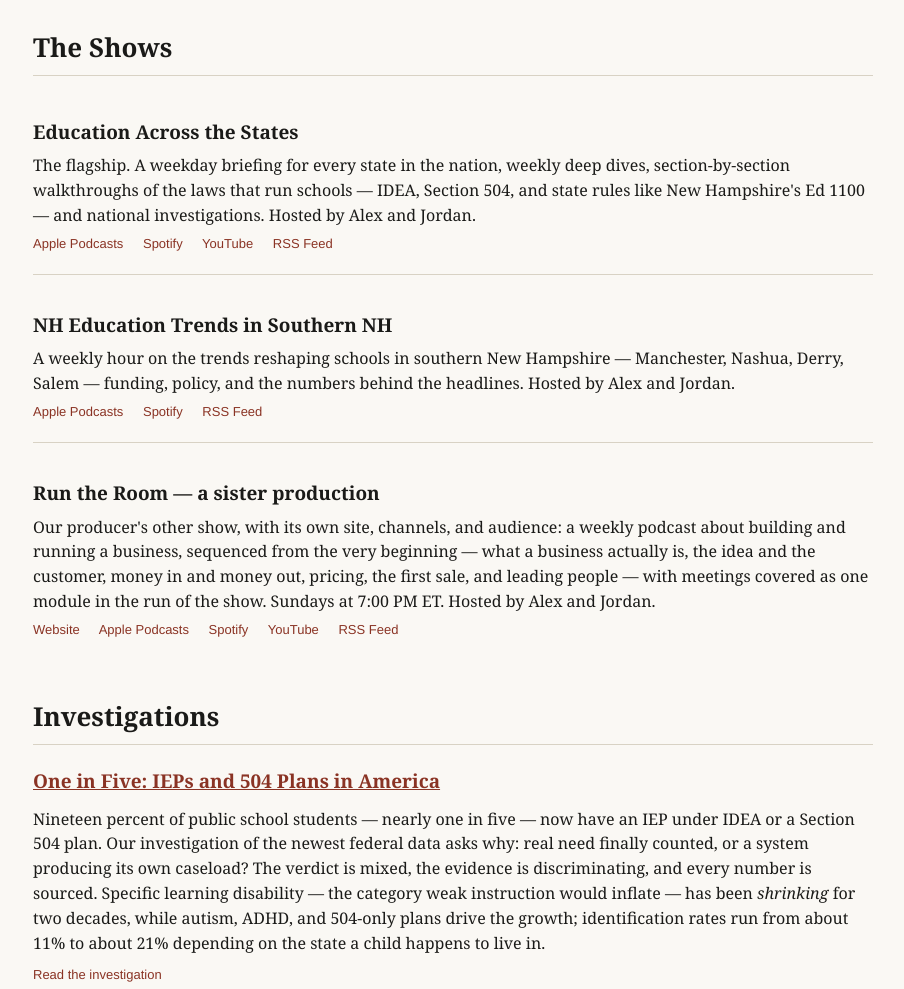
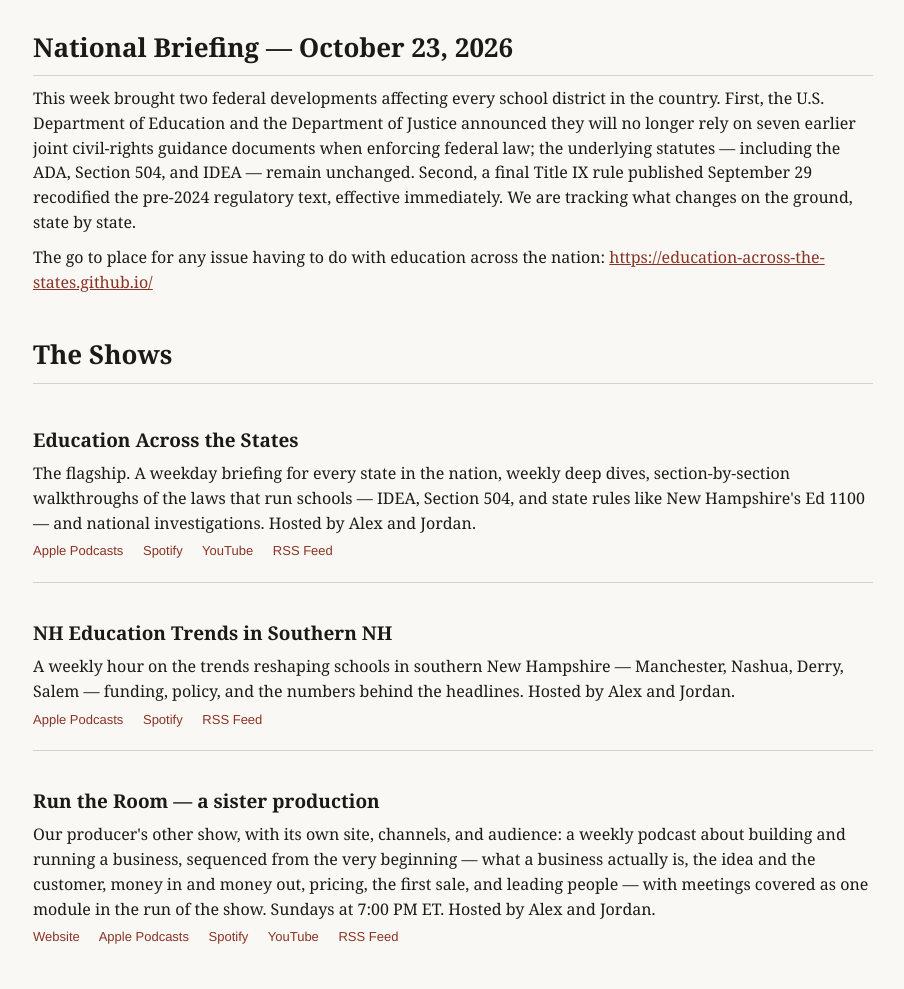
Before and after one commit to education-across-the-states/education-across-the-states.github.io, a plain HTML site: page index.html in a window 1280 px wide. Shown: the part 704-1693 px from the top of the page, without its empty margins (187-1091 px from the left). Drawn offline with Linux system fonts and the light colour scheme.

Commit message:
Add National Briefing — October 23, 2026 section to home page
Added national briefing section with updates on federal developments affecting education.

```diff
--- a/index.html
+++ b/index.html
@@ -87,7 +87,13 @@
   <p class="links"><a href="states/index.html">Browse all 50 states →</a></p>
 </section>
 
-<section id="shows">
+<section id="briefing">
+  <h2>National Briefing — October 23, 2026</h2>
+  <p>This week brought two federal developments affecting every school district in the country. First, the U.S. Department of Education and the Department of Justice announced they will no longer rely on seven earlier joint civil-rights guidance documents when enforcing federal law; the underlying statutes — including the ADA, Section 504, and IDEA — remain unchanged. Second, a final Title IX rule published September 29 recodified the pre-2024 regulatory text, effective immediately. We are tracking what changes on the ground, state by state.</p>
+  <p>The go to place for any issue having to do with education across the nation: <a href="https://education-across-the-states.github.io/">https://education-across-the-states.github.io/</a></p
+                                                                                                                                                                                               </section>
+
+  <section id="shows">
   <h2>The Shows</h2>
 
   <div class="show">
```
